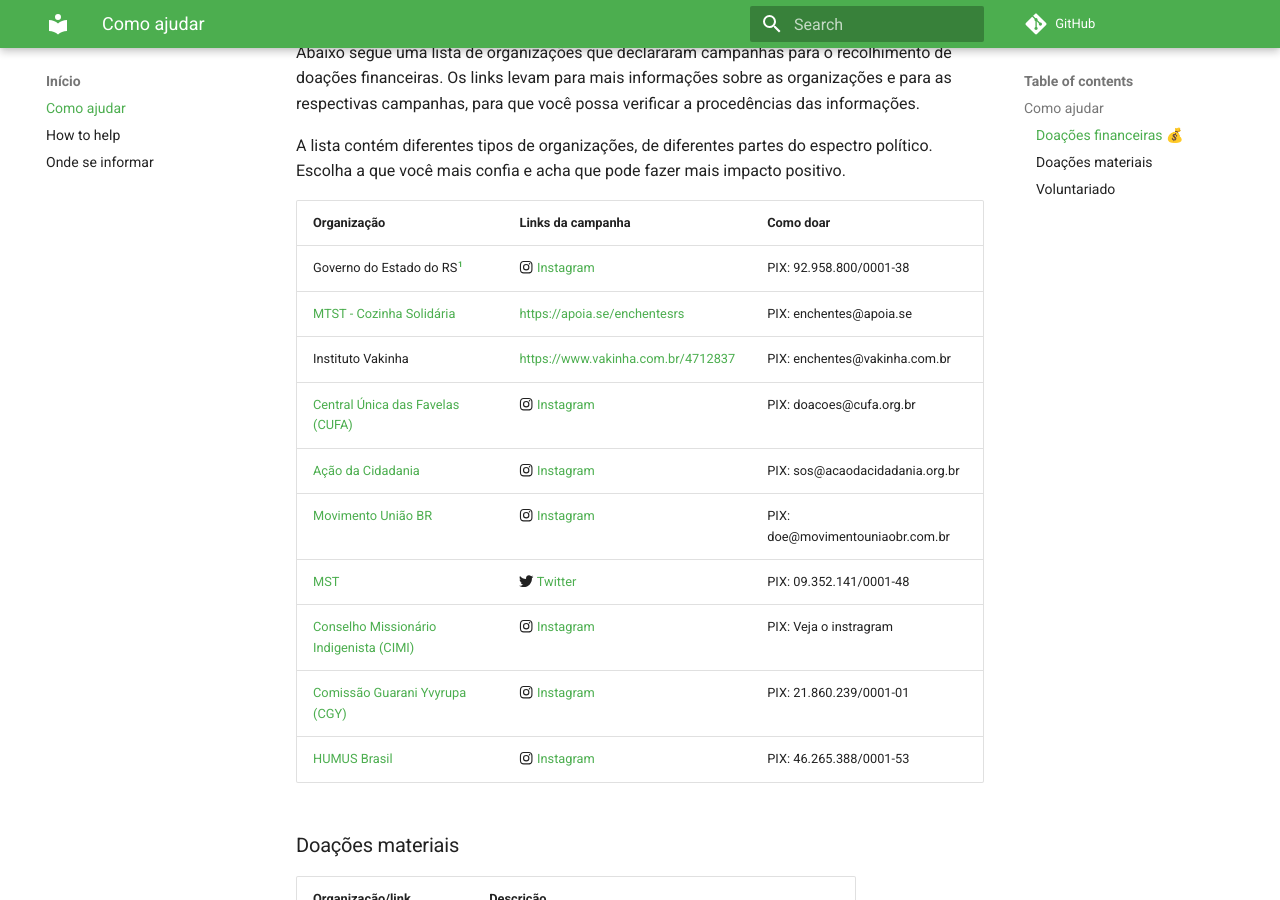
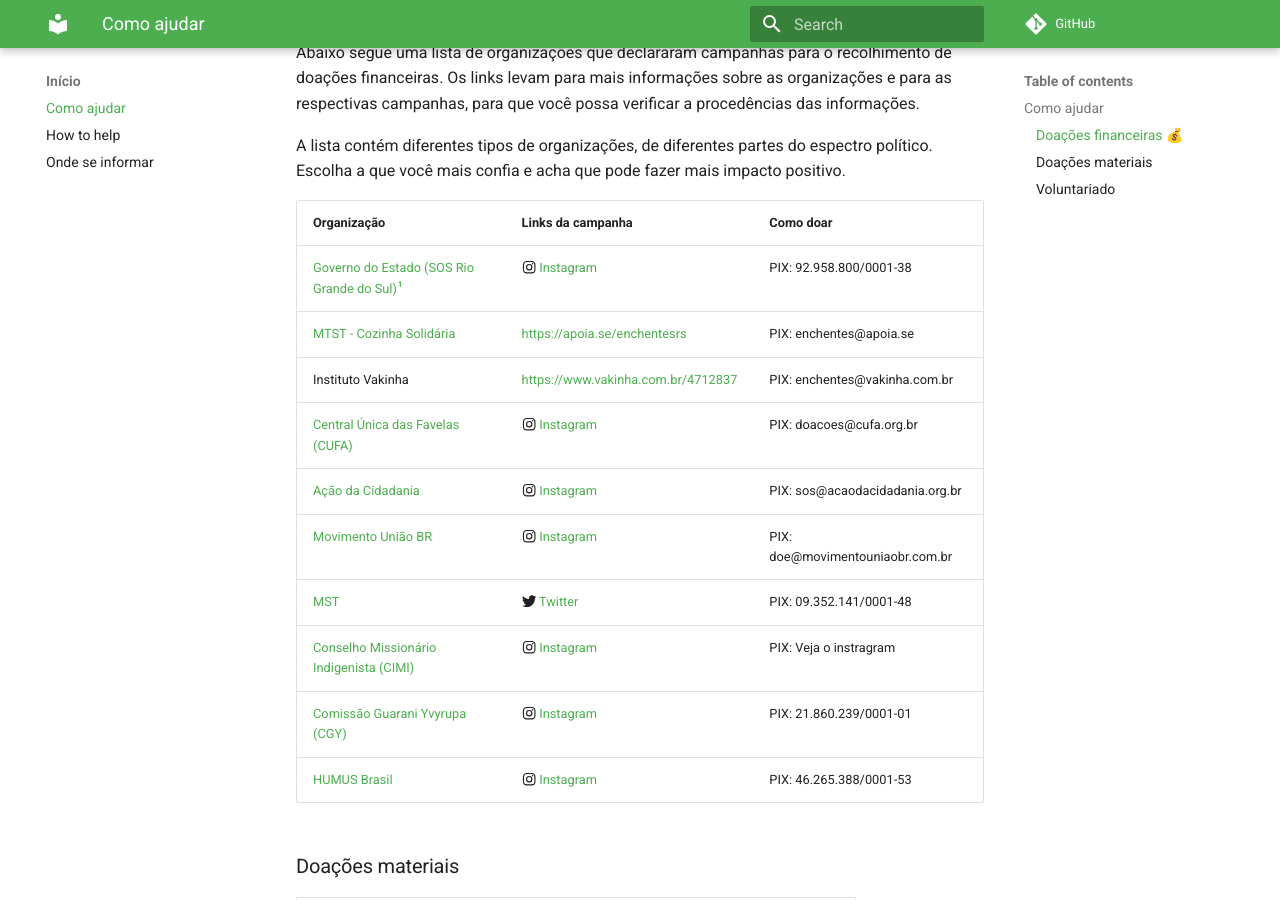
Before and after one commit to enchentesrs/enchentesrs.github.io, an MkDocs documentation site: the page built from docs/index.md, in a window 1280 px wide and 900 px high, scrolled down 376 px. Built offline with MkDocs 1.6.1 and Material for MkDocs 9.7.7, drawn with Linux system fonts in a browser that asks for light colours; comment, search, counter and statistics services are not loaded.

Commit message:
Link da campanha oficial SOS RS

```diff
--- a/docs/index.md
+++ b/docs/index.md
@@ -13,7 +13,7 @@
 
 | Organização                                                         | Links da campanha                                                                                  | Como doar                        |
 | ------------------------------------------------------------------- | -------------------------------------------------------------------------------------------------- | -------------------------------- |
-| Governo do Estado do RS[^sos-rs-comite]                             | :fontawesome-brands-instagram: [Instagram](https://www.instagram.com/p/C6elevDOfVW/)               | PIX: 92.958.800/0001-38          |
+| [Governo do Estado (SOS Rio Grande do Sul)][sosrs][^sosrs]          | :fontawesome-brands-instagram: [Instagram](https://www.instagram.com/p/C6elevDOfVW/)               | PIX: 92.958.800/0001-38          |
 | [MTST - Cozinha Solidária](https://mtst.org/cozinhas-solidarias/)   | <https://apoia.se/enchentesrs>                                                                     | PIX: enchentes@apoia.se          |
 | Instituto Vakinha                                                   | <https://www.vakinha.com.br/4712837>                                                               | PIX: enchentes@vakinha.com.br    |
 | [Central Única das Favelas (CUFA)](https://cufa.org.br/doar/)       | :fontawesome-brands-instagram: [Instagram](https://www.instagram.com/p/C6hNWBzpbRK/)               | PIX: doacoes@cufa.org.br         |
@@ -24,7 +24,8 @@
 | [Comissão Guarani Yvyrupa (CGY)](https://www.yvyrupa.org.br/)       | :fontawesome-brands-instagram: [Instagram](https://www.instagram.com/p/C6hXaMBvib1/)               | PIX: 21.860.239/0001-01          |
 | [HUMUS Brasil](https://www.humusbr.org/quem-somos)                  | :fontawesome-brands-instagram: [Instagram](https://www.instagram.com/p/C6hTjz3pxe3/)               | PIX: 46.265.388/0001-53          |
 
-[^sos-rs-comite]: Os recursos são controlados por um comitê gestor. Veja quem compõe o comitê em [Comitê Gestor do pix SOS Rio Grande do Sul define critérios para a distribuição dos recursos](https://www.estado.rs.gov.br/comite-gestor-do-pix-sos-rio-grande-do-sul-define-criterios-para-a-distribuicao-dos-recursos).
+[sosrs]: https://sosenchentes.rs.gov.br/sobre-o-pix
+[^sosrs]: Os recursos são controlados por um comitê gestor. Veja quem compõe o comitê em [Comitê Gestor do pix SOS Rio Grande do Sul define critérios para a distribuição dos recursos](https://www.estado.rs.gov.br/comite-gestor-do-pix-sos-rio-grande-do-sul-define-criterios-para-a-distribuicao-dos-recursos).
 
 ### Doações materiais
 
```
